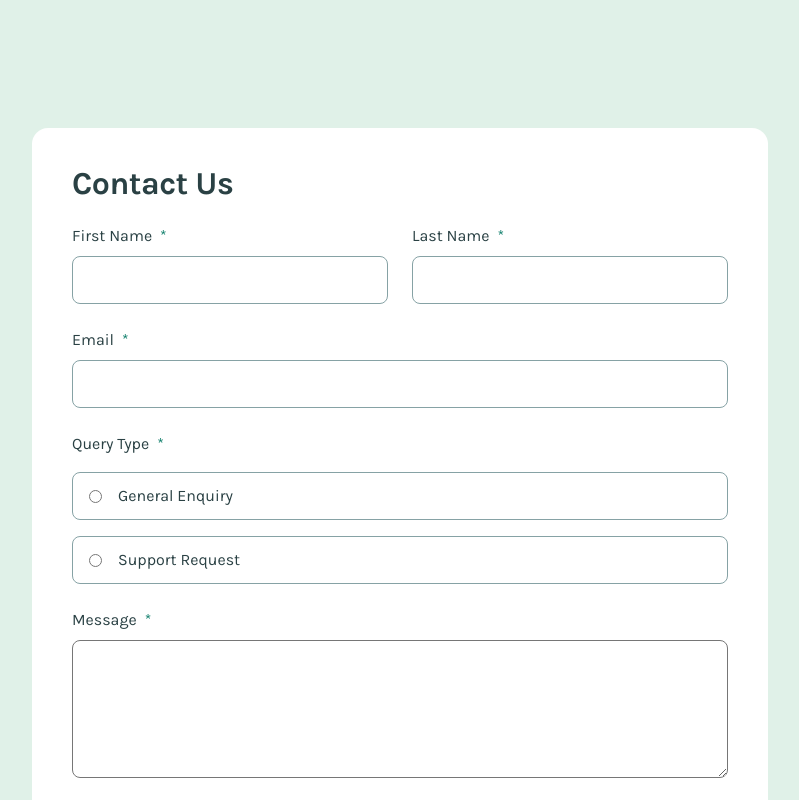
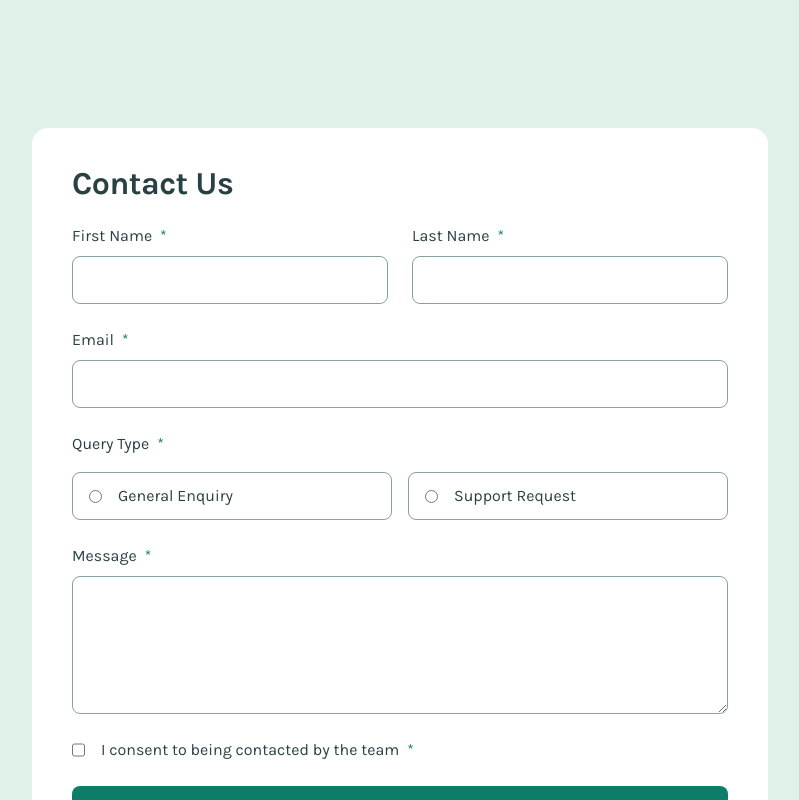
Before and after one commit to saiyancodes57/contact-form, a Vue app: page / in a window 1280 px wide. Shown: the top 800 px of the page, without its empty margins (240-1039 px from the left). Built offline with nearby package versions, Linux system fonts and the light colour scheme.

Commit message:
Added in refs for reactivity

```diff
--- a/index.html
+++ b/index.html
@@ -1,9 +1,9 @@
-<!DOCTYPE html>
-<html lang="">
+<!doctype html>
+<html lang="en">
   <head>
-    <meta charset="UTF-8">
-    <link rel="icon" href="/favicon.ico">
-    <meta name="viewport" content="width=device-width, initial-scale=1.0">
+    <meta charset="UTF-8" />
+    <link rel="icon" href="/favicon.ico" />
+    <meta name="viewport" content="width=device-width, initial-scale=1.0" />
     <title>Vite App</title>
   </head>
   <body>
--- a/src/App.vue
+++ b/src/App.vue
@@ -1,16 +1,24 @@
 <script setup>
+import { ref } from 'vue'
 import FormInput from './components/FormInput.vue'
+
+const firstName = ref('')
+const lastName = ref('')
+const email = ref('')
+const queryType = ref('')
+const message = ref('')
+const consent = ref(false)
 </script>
 
 <template>
   <form>
     <h1 class="text-heading">Contact Us</h1>
     <div class="form-group">
-      <FormInput label="First Name" id="first-name" />
-      <FormInput label="Last Name" id="last-name" />
+      <FormInput label="First Name" id="first-name" v-model="firstName" />
+      <FormInput label="Last Name" id="last-name" v-model="lastName" />
     </div>
     <div class="form-group">
-      <FormInput label="Email" id="email" />
+      <FormInput label="Email" id="email" v-model="email" />
     </div>
     <fieldset class="form-group">
       <legend class="text-body-sm">Query Type<span class="star">*</span></legend>
@@ -20,12 +28,16 @@ import FormInput from './components/FormInput.vue'
           id="general-enquiry"
           input-type="radio"
           name="query-type"
+          value="general-enquiry"
+          v-model="queryType"
         />
         <FormInput
           label="Support Request"
           id="support-request"
           input-type="radio"
           name="query-type"
+          value="support-request"
+          v-model="queryType"
         />
       </div>
     </fieldset>
@@ -33,7 +45,7 @@ import FormInput from './components/FormInput.vue'
     <div class="form-group">
       <div class="input-group">
         <label for="message" class="text-body-sm">Message<span class="star">*</span></label>
-        <textarea name="message" rows="8" id="message"></textarea>
+        <textarea name="message" rows="8" id="message" v-model="message"></textarea>
       </div>
     </div>
 
@@ -42,6 +54,7 @@ import FormInput from './components/FormInput.vue'
         label="I consent to being contacted by the team"
         id="consent"
         input-type="checkbox"
+        v-model="consent"
       />
     </div>
     <button type="submit" class="text-body-sm">Submit</button>
@@ -76,6 +89,8 @@ form {
 
 .input-group:has(input[type='radio']) {
   gap: 1rem;
+  display: flex;
+  flex: 1;
 }
 
 .form-group {
@@ -97,6 +112,11 @@ textarea {
   border-radius: 0.5rem;
   font-family: 'Karla', sans-serif;
   padding: 0.5rem;
+  border: 1px solid var(--color-grey-500);
+
+  &:hover {
+    border-color: var(--color-green-600);
+  }
 }
 
 button {
@@ -106,6 +126,10 @@ button {
   background-color: var(--color-green-600);
   border: none;
   border-radius: 0.5rem;
+
+  &:hover {
+    background-color: color-mix(in srgb, var(--color-green-600), black 50%);
+  }
 }
 
 @media (min-width: 48rem) {
@@ -116,6 +140,10 @@ button {
 
   .form-group > * {
     flex: 1;
+  }
+
+  .input-group:has(input[type='radio']) {
+    flex-direction: row;
   }
 }
 </style>
--- a/src/components/FormInput.vue
+++ b/src/components/FormInput.vue
@@ -10,29 +10,42 @@ defineProps({
     type: String,
     required: false,
   },
+  value: {
+    type: String,
+    required: false,
+  },
 })
+
+const model = defineModel()
 </script>
 
 <template>
   <div v-if="inputType !== 'radio'" class="input-group">
     <label :for="id" class="text-body-sm">{{ label }}<span class="star">*</span></label>
-    <input :type="inputType" :id="id" :name="name" />
+    <input :type="inputType" :id="id" :name="name" v-model="model" />
   </div>
 
   <div v-else class="input-group">
     <label :for="id" class="text-body-sm radio-container">
-      <input :type="inputType" :id="id" :name="name" />
+      <input :type="inputType" :id="id" :name="name" :value="value" v-model="model" />
       <span :id="id" class="text-body-sm">{{ label }}</span>
     </label>
   </div>
 </template>
 
 <style scoped>
+input {
+  border: 1px solid var(--color-grey-500);
+}
+
+input:hover {
+  border-color: var(--color-green-600);
+}
+
 /* For any input not a radio or checkbox */
 input:not([type='radio'], [type='checkbox']) {
   height: 3rem;
   border-radius: 0.5rem;
-  border: 1px solid var(--color-grey-500);
 }
 
 .input-group:has(input[type='checkbox']) {
@@ -42,11 +55,13 @@ input:not([type='radio'], [type='checkbox']) {
   gap: 1rem;
 }
 
-.input-group:has(input[type='checkbox']) {
-  display: flex;
-  justify-content: flex-end;
-  flex-direction: row-reverse;
-  gap: 1rem;
+.input-group:has(input[type='radio']) label {
+  border: 1px solid var(--color-grey-500);
+  width: 100%;
+
+  &:hover {
+    border-color: var(--color-green-600);
+  }
 }
 
 .radio-container {
```
